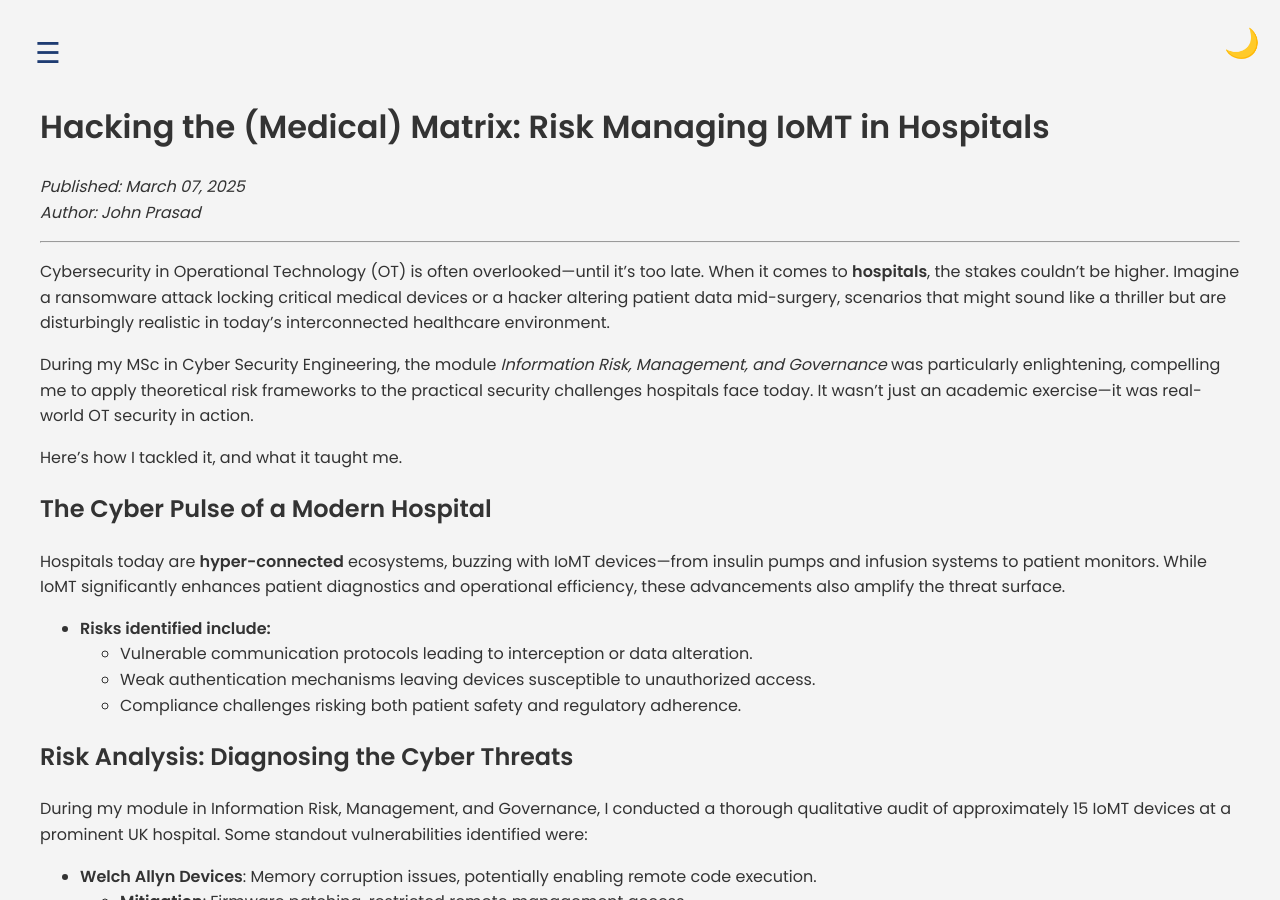
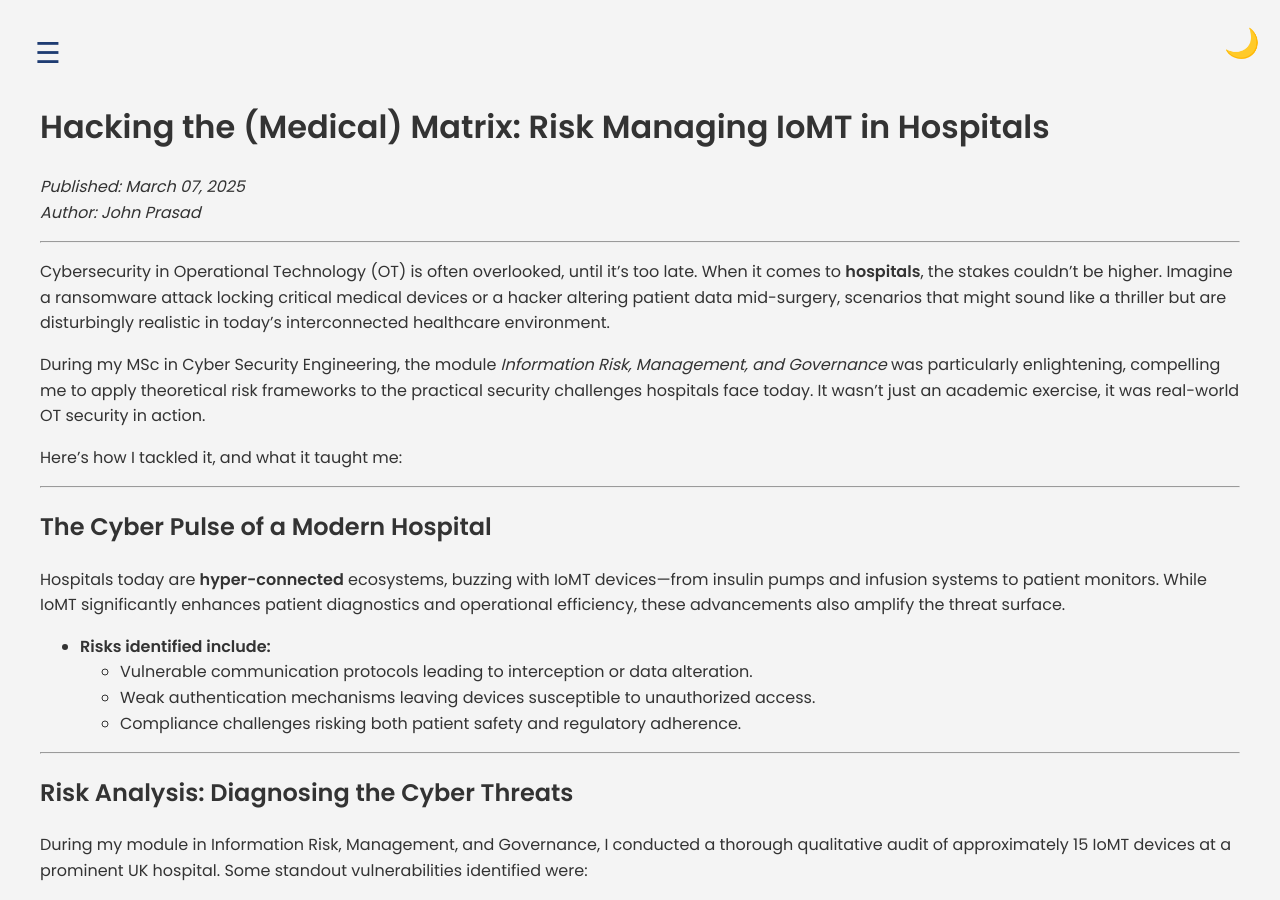
Before and after one commit to barrryblock/barrryblock.github.io, a Jekyll site: the page built from _posts/2025-03-07-medical-matrix.md, in a window 1280 px wide and 900 px high. Built offline with Jekyll 4.4.1, drawn with Linux system fonts in a browser that asks for light colours; our own code applies the rules of GitHub Pages for plain Markdown files; some of the changed text lies outside the part shown.

Commit message:
small fixes

```diff
--- a/_posts/2025-03-07-medical-matrix.md
+++ b/_posts/2025-03-07-medical-matrix.md
@@ -9,11 +9,13 @@ date: 2025-03-07
 
 ---
 
-Cybersecurity in Operational Technology (OT) is often overlooked—until it's too late. When it comes to **hospitals**, the stakes couldn't be higher. Imagine a ransomware attack locking critical medical devices or a hacker altering patient data mid-surgery, scenarios that might sound like a thriller but are disturbingly realistic in today's interconnected healthcare environment.
+Cybersecurity in Operational Technology (OT) is often overlooked, until it's too late. When it comes to **hospitals**, the stakes couldn't be higher. Imagine a ransomware attack locking critical medical devices or a hacker altering patient data mid-surgery, scenarios that might sound like a thriller but are disturbingly realistic in today's interconnected healthcare environment.
 
-During my MSc in Cyber Security Engineering, the module *Information Risk, Management, and Governance* was particularly enlightening, compelling me to apply theoretical risk frameworks to the practical security challenges hospitals face today. It wasn’t just an academic exercise—it was real-world OT security in action.
+During my MSc in Cyber Security Engineering, the module *Information Risk, Management, and Governance* was particularly enlightening, compelling me to apply theoretical risk frameworks to the practical security challenges hospitals face today. It wasn’t just an academic exercise, it was real-world OT security in action.
 
-Here’s how I tackled it, and what it taught me.
+Here’s how I tackled it, and what it taught me:
+
+---
 
 ## The Cyber Pulse of a Modern Hospital
 
@@ -24,6 +26,7 @@ Hospitals today are **hyper-connected** ecosystems, buzzing with IoMT devices—
   - Weak authentication mechanisms leaving devices susceptible to unauthorized access.
   - Compliance challenges risking both patient safety and regulatory adherence.
 
+---
 
 ## Risk Analysis: Diagnosing the Cyber Threats
 
@@ -41,7 +44,7 @@ During my module in Information Risk, Management, and Governance, I conducted a
 - **Alaris Syringe Pumps and GE Imaging Equipment**: Highly critical vulnerabilities involving improper authentication and credential management.
   - **Mitigation**: Immediate updates, strong authentication, secure configuration.
 
-
+---
 
 ## Strategic Risk Mitigation: Beyond Simple Patching
 
```
Also changed, not shown: other parts of _posts/2025-03-07-medical-matrix.md (+2 -2 lines), _posts/2025-03-06-securing-smart-meters.md (+3 -3 lines).
